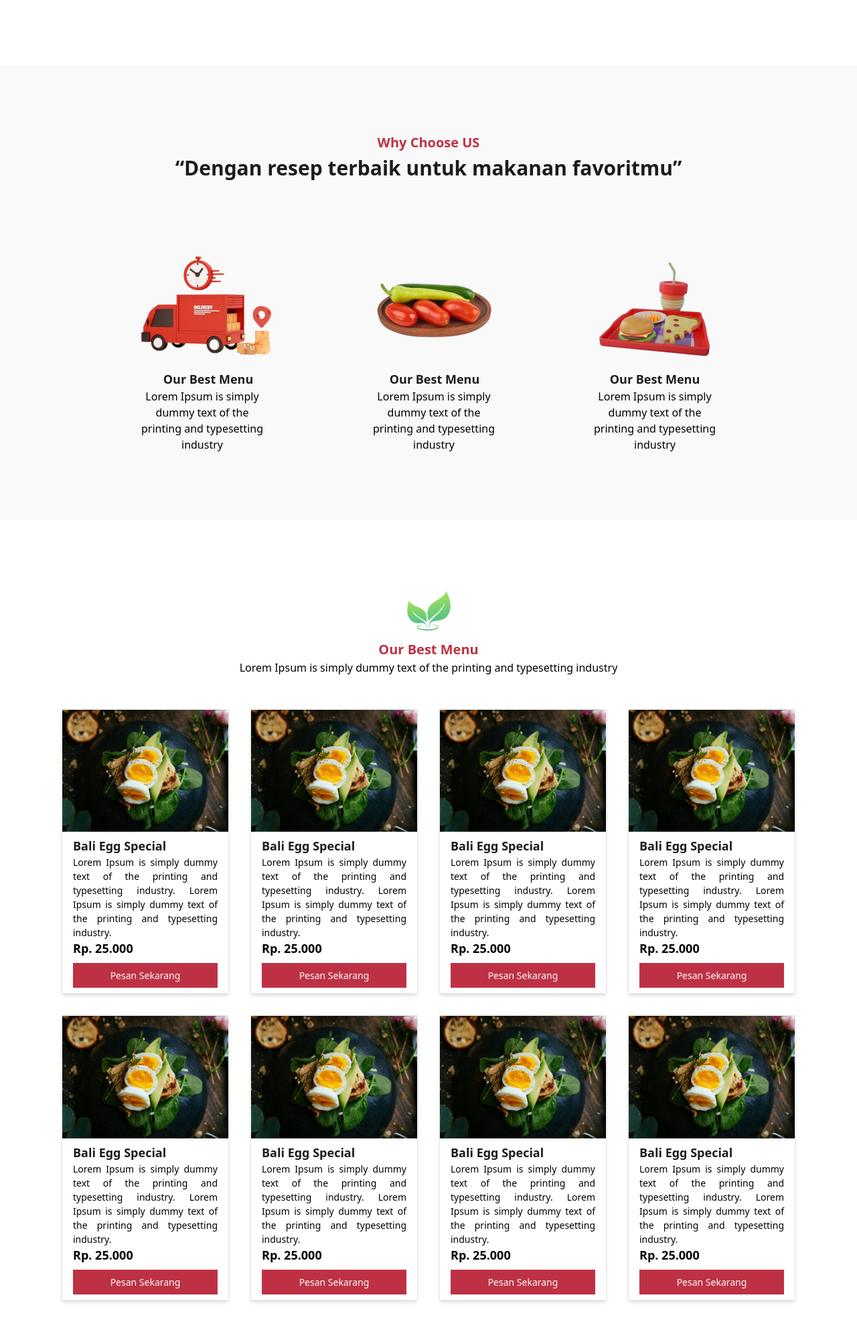
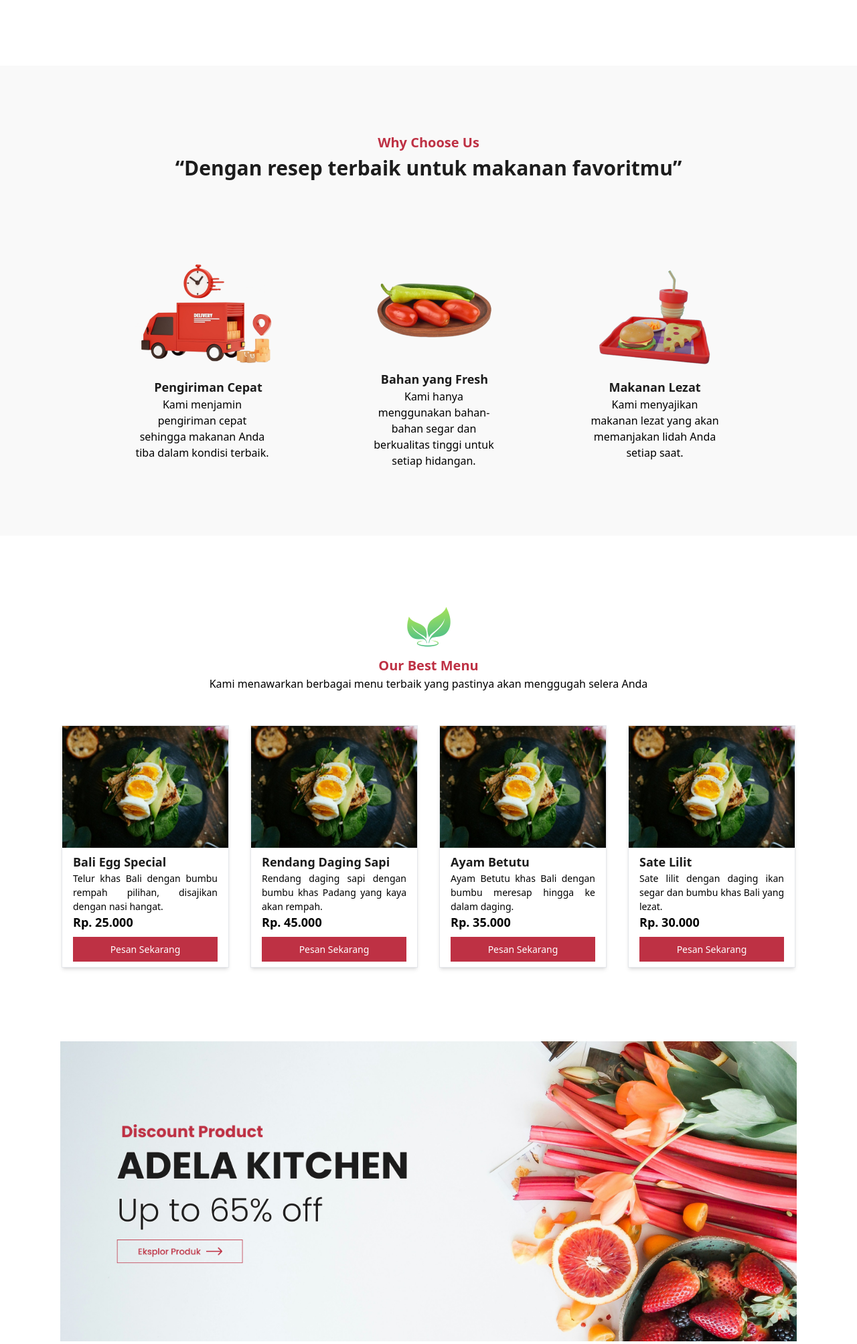
Before and after one commit to adella-kitchen/adella-website, a Laravel app: page /landing-page in a window 1280 px wide; the page is wider, and only the part inside the window is pictured. Shown: the part 1324-3331 px from the top of that part at 67% size. Run offline with Laravel 12, Linux system fonts and the light colour scheme; style sheets or scripts are compiled from the project's sources; parts of the project's set-up code (start-up, migrations or seed data) failed here and were passed over; some libraries are stand-ins or nearby versions.

Commit message:
update data landing static

```diff
--- a/resources/views/layouts/main.blade.php
+++ b/resources/views/layouts/main.blade.php
@@ -72,59 +72,92 @@
     </section>
 
     <section id="why-us-section" class="bg-[#F9F9F9] flex flex-col justify-center items-center py-[100px] px-[100px]">
-        <h1 class="text-red text-[20px] font-[700]">Why Choose US</h1>
+        <h1 class="text-red text-[20px] font-[700]">Why Choose Us</h1>
         <h3 class="text-black1 text-[30px] font-semibold">“Dengan resep terbaik untuk makanan favoritmu”</h3>
         <div class="flex gap-32 mt-[100px]">
             <div class="text-center flex flex-col justify-center">
                 <div class="h-[180px] flex items-center justify-center">
                     <img src="/img/landing/why-section/1.png" alt="">
                 </div>
-                <h3 class="text-black1 font-bold text-[18px]">Our Best Menu</h3>
-                <p class="w-[200px] text-center font-thin">Lorem Ipsum is simply dummy text of the printing and
-                    typesetting
-                    industry</p>
+                <h3 class="text-black1 font-bold text-[18px]">Pengiriman Cepat</h3>
+                <p class="w-[200px] text-center font-thin">Kami menjamin pengiriman cepat sehingga makanan Anda tiba
+                    dalam kondisi terbaik.</p>
             </div>
             <div class="text-center flex flex-col justify-center">
                 <div class="h-[180px] flex items-center justify-center">
                     <img src="/img/landing/why-section/2.png" alt="">
                 </div>
-                <h3 class="text-black1 font-bold text-[18px]">Our Best Menu</h3>
-                <p class="w-[200px] text-center font-thin">Lorem Ipsum is simply dummy text of the printing and
-                    typesetting
-                    industry</p>
+                <h3 class="text-black1 font-bold text-[18px]">Bahan yang Fresh</h3>
+                <p class="w-[200px] text-center font-thin">Kami hanya menggunakan bahan-bahan segar dan berkualitas
+                    tinggi untuk setiap hidangan.</p>
             </div>
             <div class="text-center flex flex-col justify-center">
                 <div class="h-[180px] flex items-center justify-center">
                     <img src="/img/landing/why-section/3.png" alt="">
                 </div>
-                <h3 class="text-black1 font-bold text-[18px]">Our Best Menu</h3>
-                <p class="w-[200px] text-center font-thin">Lorem Ipsum is simply dummy text of the printing and
-                    typesetting
-                    industry</p>
+                <h3 class="text-black1 font-bold text-[18px]">Makanan Lezat</h3>
+                <p class="w-[200px] text-center font-thin">Kami menyajikan makanan lezat yang akan memanjakan lidah Anda
+                    setiap saat.</p>
             </div>
         </div>
     </section>
+
     <section id="best-menu-section" class="flex flex-col justify-center items-center py-[100px]">
         <img src="/img/landing/menu/daun.png" alt="">
         <h1 class="text-red text-[20px] font-[700] mt-2">Our Best Menu</h1>
-        <p class="font-regular">Lorem Ipsum is simply dummy text of the printing and typesetting industry</p>
+        <p class="font-regular">Kami menawarkan berbagai menu terbaik yang pastinya akan menggugah selera Anda</p>
         <div class="pt-[50px] flex gap-8 w-[1200px] flex-wrap justify-center">
-            @for ($i = 0; $i < 8; $i++) <div class="w-[250px] bg-white shadow-md border">
+            <!-- Card 1 -->
+            <div class="w-[250px] bg-white shadow-md border">
                 <img src="/img/landing/menu/produk.png" alt="">
                 <div class="px-4 py-2">
                     <p class="text-black1 font-bold text-[18px]">Bali Egg Special</p>
-                    <p class="text-[14px] text-justify">Lorem Ipsum is simply dummy text of the printing and typesetting
-                        industry.
-                        Lorem Ipsum is simply
-                        dummy text of the printing and typesetting industry.</p>
+                    <p class="text-[14px] text-justify">Telur khas Bali dengan bumbu rempah pilihan, disajikan dengan
+                        nasi hangat.</p>
                     <p class="text-semibold text-[18px] font-bold">Rp. 25.000</p>
                     <a href="" class="text-white text-center text-[14px] bg-red w-full py-2 block mt-2">Pesan
                         Sekarang</a>
                 </div>
-        </div>
-        @endfor
+            </div>
+            <!-- Card 2 -->
+            <div class="w-[250px] bg-white shadow-md border">
+                <img src="/img/landing/menu/produk.png" alt="">
+                <div class="px-4 py-2">
+                    <p class="text-black1 font-bold text-[18px]">Rendang Daging Sapi</p>
+                    <p class="text-[14px] text-justify">Rendang daging sapi dengan bumbu khas Padang yang kaya akan
+                        rempah.</p>
+                    <p class="text-semibold text-[18px] font-bold">Rp. 45.000</p>
+                    <a href="" class="text-white text-center text-[14px] bg-red w-full py-2 block mt-2">Pesan
+                        Sekarang</a>
+                </div>
+            </div>
+            <!-- Card 3 -->
+            <div class="w-[250px] bg-white shadow-md border">
+                <img src="/img/landing/menu/produk.png" alt="">
+                <div class="px-4 py-2">
+                    <p class="text-black1 font-bold text-[18px]">Ayam Betutu</p>
+                    <p class="text-[14px] text-justify">Ayam Betutu khas Bali dengan bumbu meresap hingga ke dalam
+                        daging.</p>
+                    <p class="text-semibold text-[18px] font-bold">Rp. 35.000</p>
+                    <a href="" class="text-white text-center text-[14px] bg-red w-full py-2 block mt-2">Pesan
+                        Sekarang</a>
+                </div>
+            </div>
+            <!-- Card 4 -->
+            <div class="w-[250px] bg-white shadow-md border">
+                <img src="/img/landing/menu/produk.png" alt="">
+                <div class="px-4 py-2">
+                    <p class="text-black1 font-bold text-[18px]">Sate Lilit</p>
+                    <p class="text-[14px] text-justify">Sate lilit dengan daging ikan segar dan bumbu khas Bali yang
+                        lezat.</p>
+                    <p class="text-semibold text-[18px] font-bold">Rp. 30.000</p>
+                    <a href="" class="text-white text-center text-[14px] bg-red w-full py-2 block mt-2">Pesan
+                        Sekarang</a>
+                </div>
+            </div>
         </div>
     </section>
+
     <section id="discount-section" class="pb-[50px]">
         <div class="flex flex-col justify-center items-center py-[10px]">
             <img src="/img/landing/menu/adela-produk.png" alt="" class="w-[1100px]">
```
